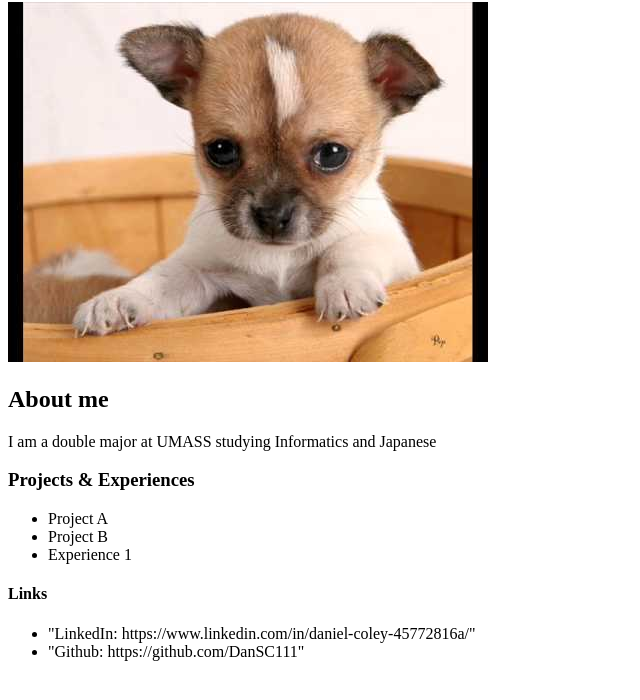
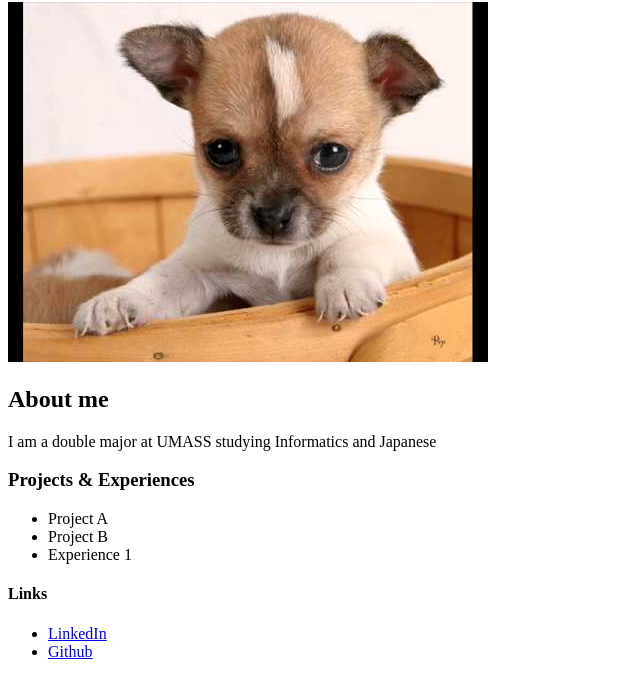
Before and after one commit to DanSC111/DanSC111.github.io, a plain HTML site: page index.html in a window 1280 px wide. Shown: the part 78-778 px from the top of the page, without its empty margins (0-640 px from the left). Drawn offline with Linux system fonts and the light colour scheme.

Commit message:
Update index.html

```diff
--- a/index.html
+++ b/index.html
@@ -13,9 +13,8 @@
 </ul>
 <h4>Links</h4>
 <ul>
-<li>"LinkedIn: https://www.linkedin.com/in/daniel-coley-45772816a/"</li>
-<li>"Github: https://github.com/DanSC111"</li>
-
+<li><a href="https://www.linkedin.com/in/daniel-coley-45772816a/">LinkedIn</a>
+<li><a href="https://github.com/DanSC111">Github</a></li>
 </ul>
 
 </body>
```
